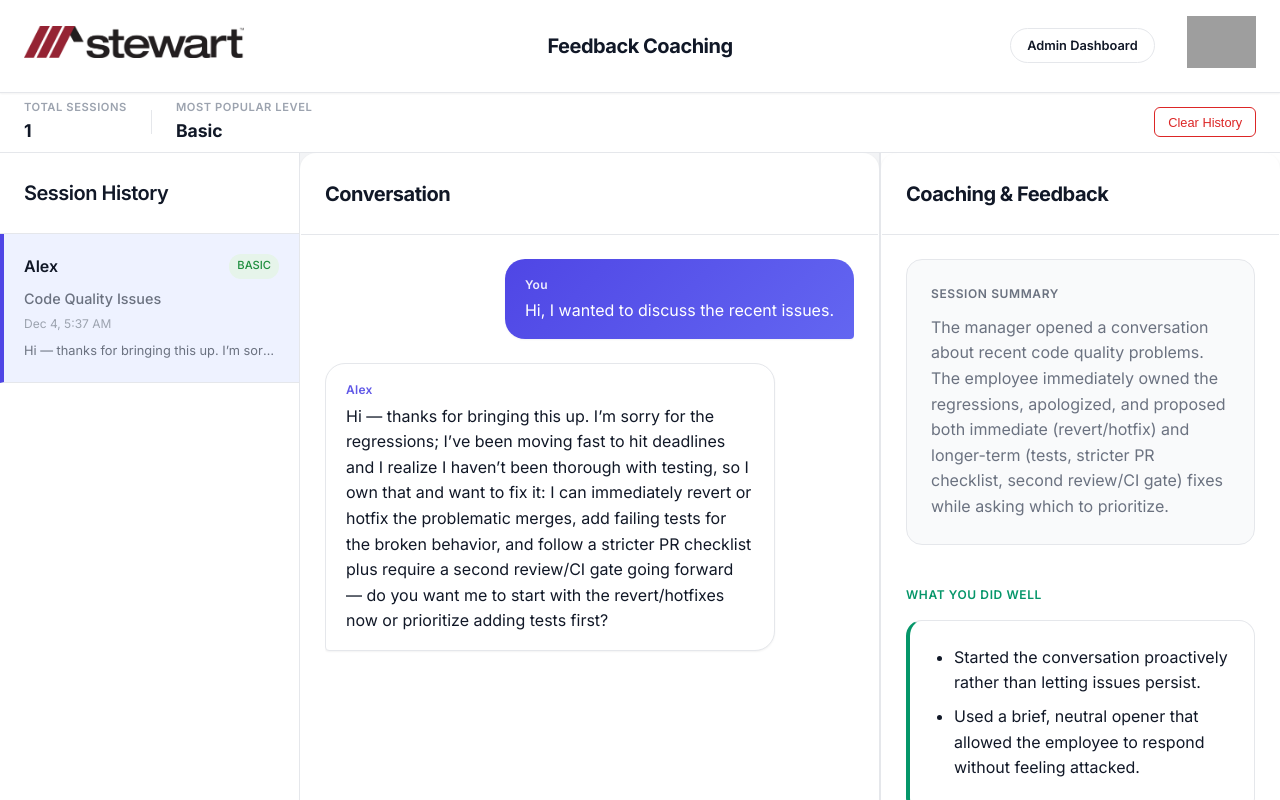
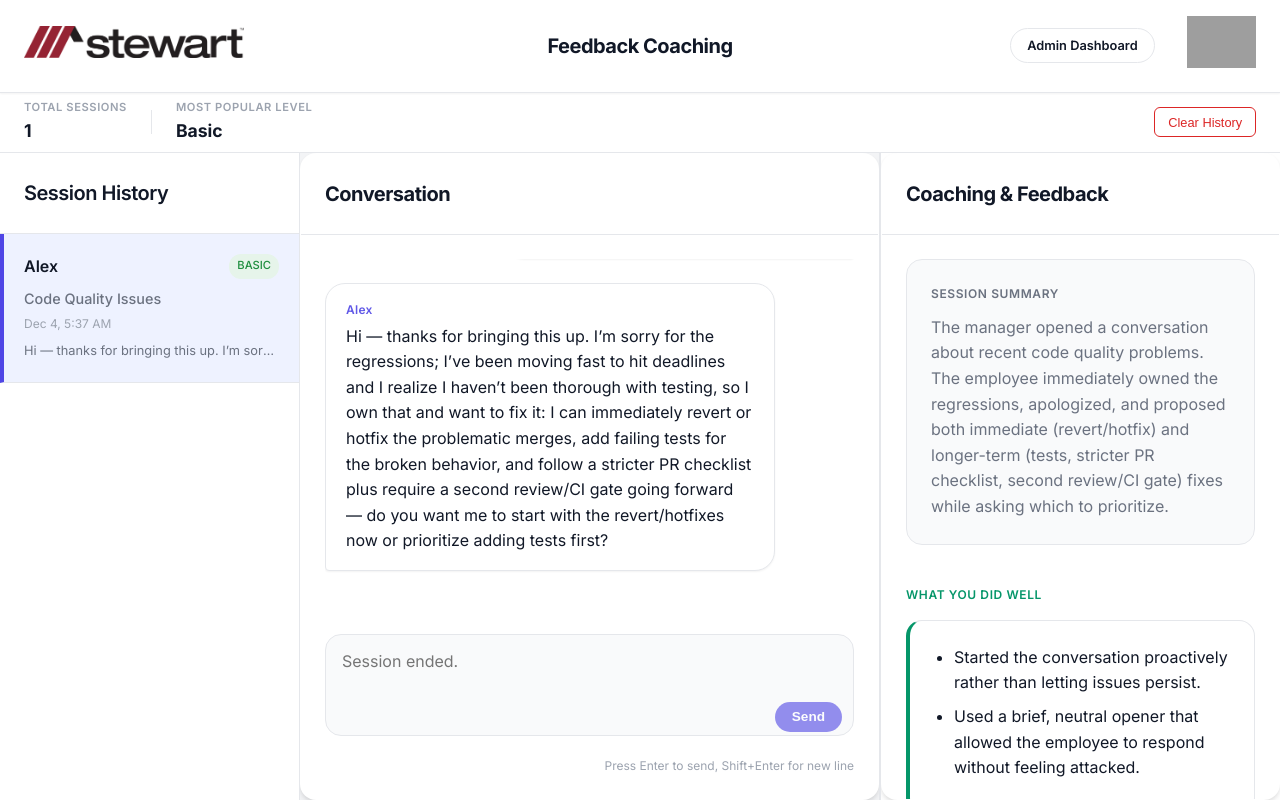
Before and after one commit to snowsecure/feedback-gp3, a Next.js app: page /dashboard in a window 1280 px wide. Shown: the top 800 px of the page. Built offline with nearby package versions, Linux system fonts and the light colour scheme; grey boxes are pictures that could not be loaded.

Commit message:
Fix lint errors in auth, sessions, and login

```diff
--- a/src/app/api/auth/login/route.ts
+++ b/src/app/api/auth/login/route.ts
@@ -20,7 +20,7 @@ export async function POST(request: Request) {
         }
 
         return NextResponse.json({ error: 'Invalid credentials' }, { status: 401 });
-    } catch (error) {
+    } catch {
         return NextResponse.json({ error: 'Internal server error' }, { status: 500 });
     }
 }
--- a/src/app/api/sessions/route.ts
+++ b/src/app/api/sessions/route.ts
@@ -1,3 +1,5 @@
+import fs from 'fs';
+import path from 'path';
 import { NextResponse } from 'next/server';
 import { getSessions, saveSession, Session } from '@/lib/storage';
 
@@ -25,8 +27,6 @@ export async function POST(request: Request) {
 
 export async function DELETE() {
     try {
-        const fs = require('fs');
-        const path = require('path');
         const DATA_DIR = path.join(process.cwd(), 'data');
         const SESSIONS_FILE = path.join(DATA_DIR, 'sessions.json');
 
--- a/src/app/dashboard/page.tsx
+++ b/src/app/dashboard/page.tsx
@@ -85,6 +85,7 @@ export default function DashboardPage() {
     }
 
     return (
+        <main className="dashboard-page">
         <div className="dashboard-container">
             {/* Stats Bar */}
             <div className="stats-bar">
@@ -171,12 +172,21 @@ export default function DashboardPage() {
             </div>
 
             <style jsx>{`
+                .dashboard-page {
+                    flex: 1 1 auto;
+                    display: flex;
+                    flex-direction: column;
+                    min-height: 0;
+                    overflow: hidden;
+                }
+
                 .dashboard-container {
                     display: flex;
                     flex-direction: column;
-                    flex: 1;
+                    flex: 1 1 auto;
                     overflow: hidden;
                     background-color: var(--background);
+                    min-height: 0;
                 }
 
                 .stats-bar {
@@ -240,12 +250,14 @@ export default function DashboardPage() {
                 .dashboard-layout {
                     display: grid;
                     grid-template-columns: 300px 1fr 400px;
-                    flex: 1;
+                    flex: 1 1 auto;
                     overflow: hidden;
+                    min-height: 0;
                 }
 
                 .dashboard-panel {
                     height: 100%;
+                    min-height: 0;
                     overflow: hidden;
                     border-right: 1px solid var(--border);
                     display: flex;
@@ -284,6 +296,7 @@ export default function DashboardPage() {
                 .session-list {
                     overflow-y: auto;
                     flex: 1;
+                    min-height: 0;
                 }
 
                 .session-item {
@@ -356,5 +369,6 @@ export default function DashboardPage() {
                 }
             `}</style>
         </div>
+        </main>
     );
 }
--- a/src/app/globals.css
+++ b/src/app/globals.css
@@ -1,3 +1,8 @@
+html,
+body {
+  height: 100%;
+}
+
 :root {
   /* Modern Palette - Indigo/Violet Theme */
   --primary: #4F46E5;
@@ -55,6 +60,7 @@ body {
   color: var(--text-primary);
   line-height: 1.6;
   min-height: 100vh;
+  height: 100vh;
   overflow-x: hidden;
   overflow-y: auto;
   -webkit-font-smoothing: antialiased;
@@ -63,11 +69,11 @@ body {
 }
 
 main {
-  flex: 1 0 auto;
+  flex: 1 1 auto;
   display: flex;
   flex-direction: column;
-  min-height: auto;
-  overflow: visible;
+  min-height: 0;
+  overflow: hidden;
 }
 
 a {
@@ -79,10 +85,11 @@ a {
 .app-layout {
   display: grid;
   grid-template-columns: 380px 1fr 400px;
-  grid-template-rows: auto;
-  flex: 1 0 auto;
-  min-height: auto;
-  /* Important for nested scrolling */
+  grid-template-rows: 1fr;
+  flex: 1 1 auto;
+  min-height: 0;
+  height: 100%;
+  overflow: hidden;
   gap: 1.5rem;
   padding: 1.5rem;
   background-color: var(--background);
@@ -158,6 +165,7 @@ a {
   box-shadow: var(--shadow-md);
   display: flex;
   flex-direction: column;
+  min-height: 0;
   overflow: hidden;
   border: 1px solid rgba(255, 255, 255, 0.5);
   /* Subtle highlight */
--- a/src/app/login/page.tsx
+++ b/src/app/login/page.tsx
@@ -29,7 +29,7 @@ export default function LoginPage() {
                 setError('Invalid credentials');
                 setIsLoading(false);
             }
-        } catch (err) {
+        } catch {
             setError('An error occurred');
             setIsLoading(false);
         }
```
